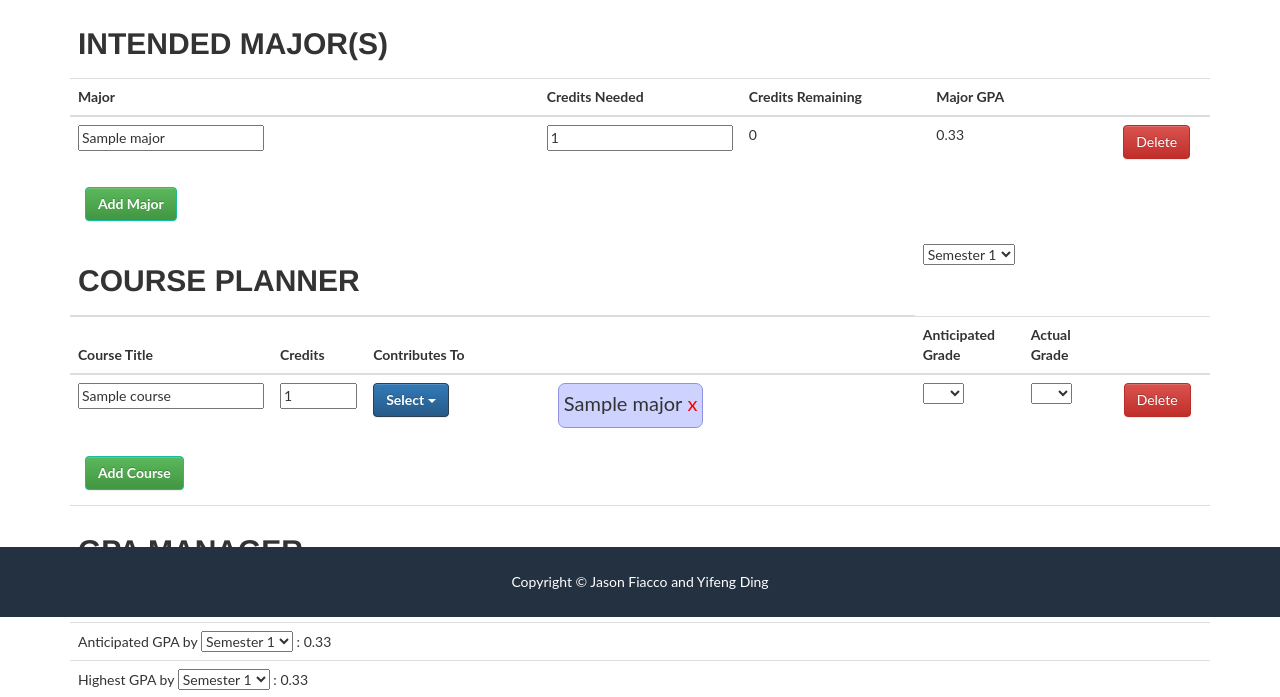
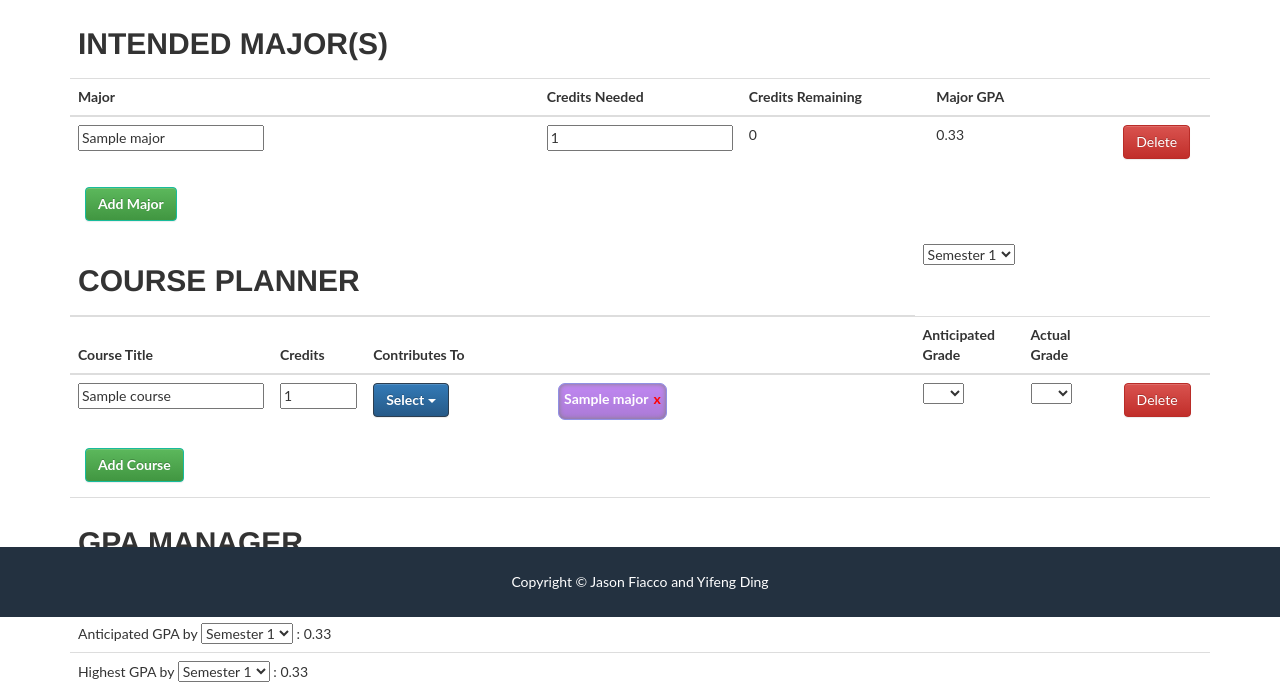
Before and after one commit to jasonfiacco/StudyScheme, a Flask app: page /editor in a window 1280 px wide. Shown: the part 183-880 px from the top of the page. Run offline with Flask 2, Linux system fonts and the light colour scheme; a user stored in the database is signed in; tables that the repository leaves empty hold one stand-in row (values such as "Sample post"); some libraries are stand-ins or nearby versions.

Commit message:
make major tags look better:

```diff
--- a/StudyScheme/static/academic_manager.css
+++ b/StudyScheme/static/academic_manager.css
@@ -20,9 +20,18 @@
   display: inline-block;
   margin-right: 5px;
   padding: 5px 5px 0 5px;
-  background-color: #ced2ff;
+  background: #ab7ad6;
+  background: linear-gradient(#c087f2, #ab7ad6);
   border-color: #9090e5;
   border-width: 1px;
+  box-shadow: inset 0 0 5px gray;
+  color: white;
+}
+
+.major-list-item p {
+  font-size: 14px;
+  font-family: 'Lato', 'Helvetica Neue', Helvetica, Arial, sans-serif;
+  font-weight: bold;
 }
 
 .remove-major {
```
